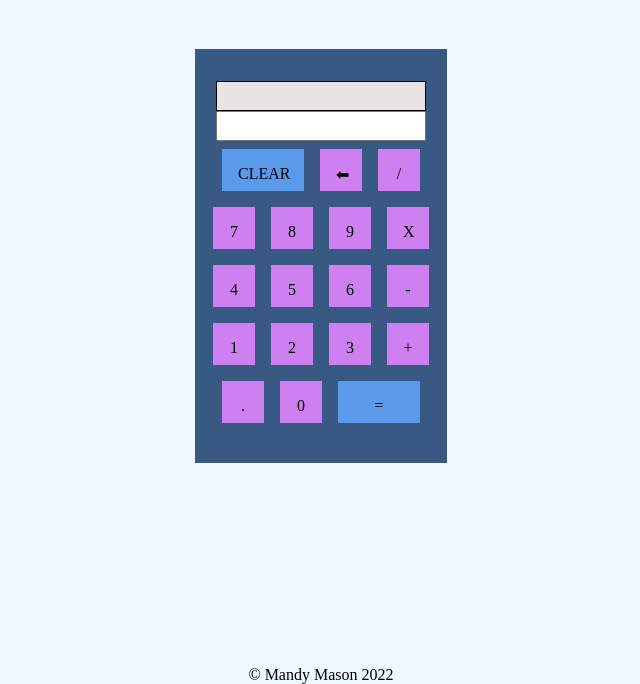
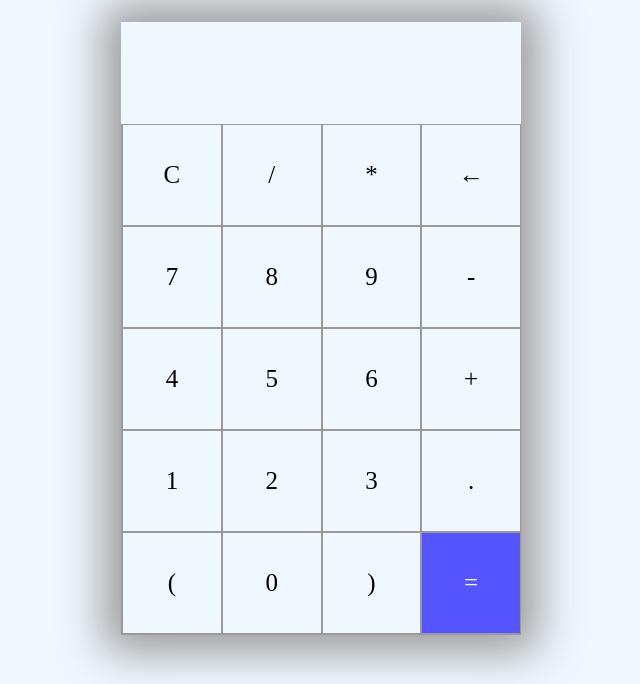
Before and after one commit to mnmason86/js_calculator, a plain HTML site: page index.html in a window 1280 px wide. Shown: the part 116-800 px from the top of the page, without its empty margins (319-959 px from the left). Drawn offline with Linux system fonts and the light colour scheme.

Commit message:
refactor html & css

```diff
--- a/index.html
+++ b/index.html
@@ -9,39 +9,30 @@
     <h1 id="title">Basic Calculator</h1>
   </header>
   <main>
-      <p id="function-display"> </p>
-      <form>
-        <input type="text" id="input" name="input-name">
-      </form>
-      <div id="buttons">
-          <div class="row">
-            <p class="lg-btn">CLEAR</p>
-            <p class="small-btn">⬅</p>
-            <p class="small-btn">/</p>
-          </div>
-          <div class="row">
-            <p class="small-btn">7</p>
-            <p class="small-btn">8</p>
-            <p class="small-btn">9</p>
-            <p class="small-btn">X</p>
-          </div>
-          <div class="row">
-            <p class="small-btn">4</p>
-            <p class="small-btn">5</p>
-            <p class="small-btn">6</p>
-            <p class="small-btn">-</p>
-          </div>
-          <div class="row">
-            <p class="small-btn">1</p>
-            <p class="small-btn">2</p>
-            <p class="small-btn">3</p>
-            <p class="small-btn">+</p>
-          </div>
-          <div class="row">
-            <p class="small-btn">.</p>
-            <p class="small-btn">0</p>
-            <p class="lg-btn">=</p>
-          </div>
+      <div class="container">
+        <div id="display"></div>
+        <div class="buttons">
+          <div class="button">C</div>
+          <div class="button">/</div>
+          <div class="button">*</div>
+          <div class="button">&larr;</div>
+          <div class="button">7</div>
+          <div class="button">8</div>
+          <div class="button">9</div>
+          <div class="button">-</div>
+          <div class="button">4</div>
+          <div class="button">5</div>
+          <div class="button">6</div>
+          <div class="button">+</div>
+          <div class="button">1</div>
+          <div class="button">2</div>
+          <div class="button">3</div>
+          <div class="button">.</div>
+          <div class="button">(</div>
+          <div class="button">0</div>
+          <div class="button">)</div>
+          <div id="equal" class="button">=</div>
+        </div>
       </div>
   </main>
   <footer>&copy Mandy Mason 2022</footer>
--- a/style.css
+++ b/style.css
@@ -2,62 +2,59 @@ body{
   background-color:aliceblue;
 }
 
-main{
-  padding-top: 2rem;
-  padding-bottom: 2rem;
-  margin:auto;
-  width: 20%;
+#title{
   text-align: center;
-  background-color:#385984;
- }
-
-header{
-  text-align: center;
-  margin-top: 4rem;
-  margin-bottom: 4rem;
 }
 
-#function-display{
-  background-color: rgb(233, 228, 228);
-  width: 81.9%;
-  height: 1.75rem;
-  border: 1px black solid;
-  margin:auto;
-}
-#input{
-  width: 80%;
-  height: 1.5rem;
+.container{
+  max-width: 400px;
+  margin: 10vh auto 0 auto;
+  box-shadow: 0px 0px 43px 17px rgba(153,153,153,1);
 }
 
-.lg-btn{
-  display: block;
-  text-align: center;
-  padding: 1rem;
-  margin: .5rem;
-  background-color: #5b9aeb;
-  width: 50px;
-  height: 10px;
+#display{
+  text-align: right;
+  height: 70px;
+  line-height: 70px;
+  padding: 16px 8px;
+  font-size: 25px;
 }
 
-.small-btn{
-  display: block;
-  text-align: center;
-  padding: 1rem;
-  margin: .5rem;
-  background-color: #ce7ff0;
-  width: 10px;
-  height: 10px;
+.buttons{
+  display: grid;
+  border-bottom: 1px solid #999;
+  border-left: 1px solid #999;
+  grid-template-columns: 1fr 1fr 1fr 1fr;
 }
 
-.row{
-  display: flex;
-  justify-content: center;
+.buttons > div{
+  border-top: 1px solid #999;
+  border-right: 1px solid #999;
+}
+
+.button{
+  border: 0.5px solid #999;
+  line-height:  100px;
+  text-align: center;
+  font-size: 25px;
+  cursor: pointer;
+}
+
+#equal{
+  background-color: rgb(85, 85, 255);
+  color: white;
+}
+
+.button:hover{
+  background-color: #323330;
+  color: white;
+  transition: 0.3s ease-in-out;
 }
 
 footer{
   position:fixed;
   left: 0;
-  bottom: 0;
+  bottom: -5%;
   width: 100%;
   text-align: center;
 }
```
